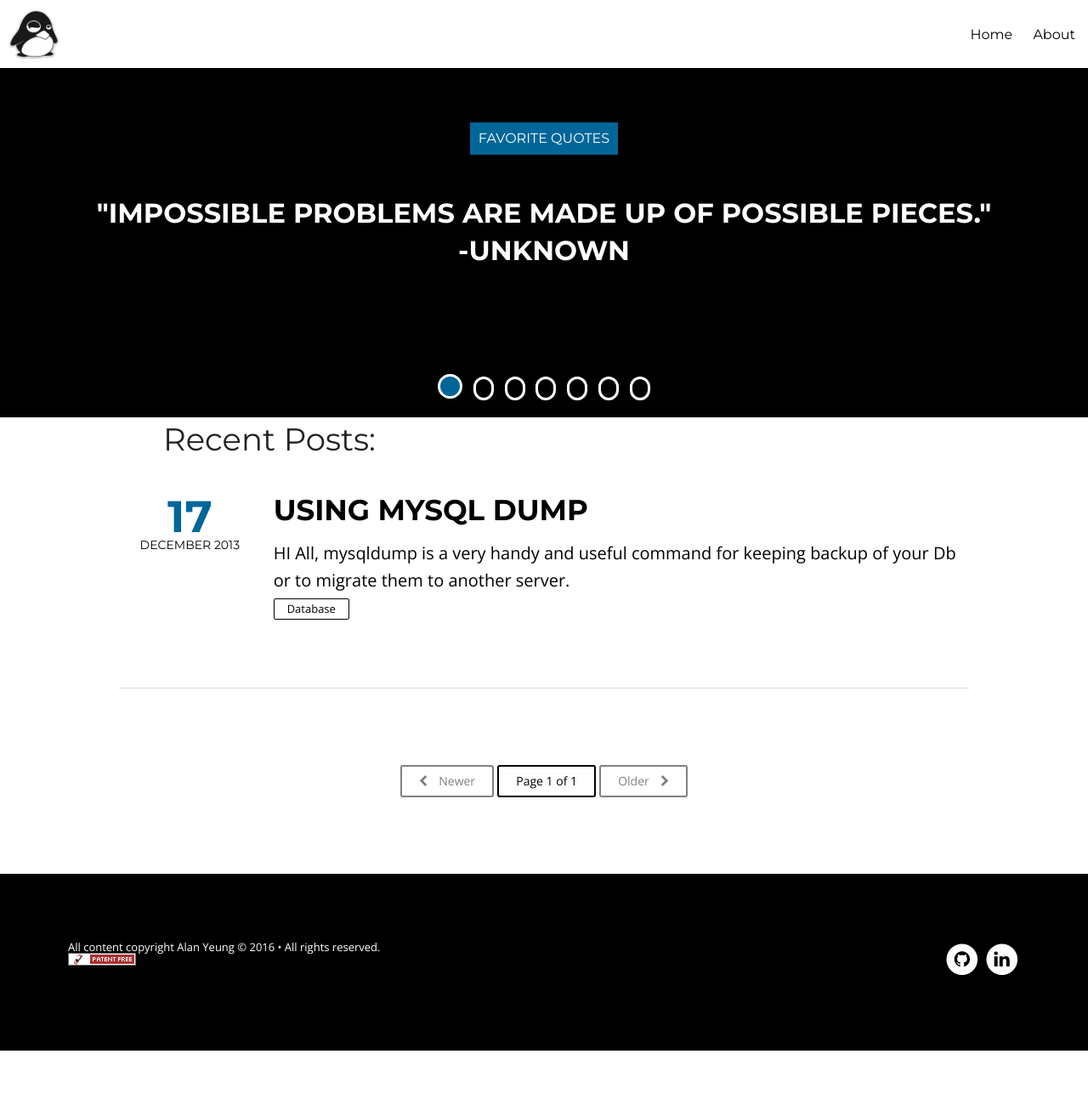
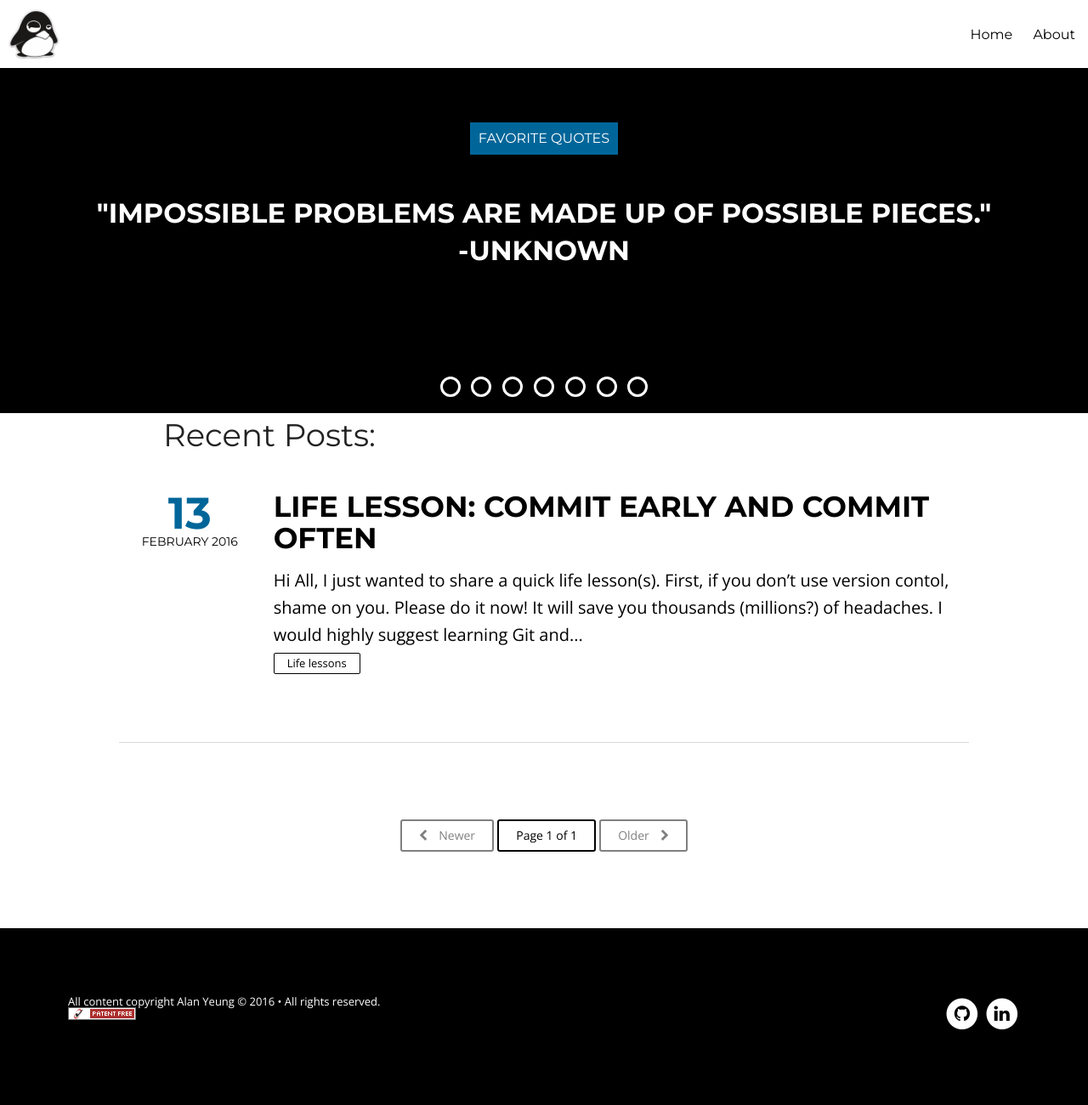
Before and after one commit to yeungalan0/yeungalan0.github.io, a Jekyll site: the page built from index.html, in a window 1280 px wide. Shown: the whole page at 85% size. Built offline with Jekyll 4.4.1, drawn with Linux system fonts in a browser that asks for light colours; nearby versions of some CDN libraries; the list of posts is cut into pages by our own code; before the commit the page ends 1236 px from its top, so only the background shows below that.

Commit message:
Added image, made life lessons post, and fixed some css issues in posts

```diff
--- a/_posts/2013-12-17-using-mysql-dump.md
+++ /dev/null
@@ -1,13 +0,0 @@
----
-author: ameyjadiye
-layout: post
-title: "Using MySQL dump"
-date: 2013-12-17 20:00
-category : Database
-comments: true
-tags:
-- database
-- mysql
----
-
-HI All, mysqldump is a very handy and useful command for keeping backup of your Db or to migrate them to another server.
--- /dev/null
+++ b/_posts/2016-02-13-life-lesson-0.md
@@ -0,0 +1,25 @@
+---
+author: Alan Yeung
+layout: post
+title: "Life Lesson: Commit early and commit often"
+date: 2016-02-13 20:00
+category: Life Lessons
+comments: true
+tags:
+- life lessons
+---
+
+Hi All,
+
+I just wanted to share a quick life lesson(s).
+
+First, if you don't use version contol, shame on you. Please do it now! It will save you thousands (millions?) of headaches. I would highly suggest [learning Git](https://try.github.io/levels/1/challenges/1) and then integrating it with [Github](https://github.com/)!
+
+Next, if you do use version control, yay! You'll have less headaches in life (I guarantee it). However, even with version control problems will still happen, so I offer you this advice, commit code early and commit code often. You never know when a small change you made in your _config.yml file will break your webpage hours later because Jekyll can't automatically update config file changes, and you bang your head on the table reverting all your changes in several different files trying to find the problem (just a hypothetical example).
+
+#So in summary:#
+1. Get and use a version control system!
+2. Commit code early and commit often!
+
+"Anyone who has never made a mistake has never tried anything new."
+- Albert Einstein
--- a/assets/css/post.css
+++ b/assets/css/post.css
@@ -205,7 +205,7 @@ html, body, .notepad-post-container, .notepad-post-header {
         margin-left: auto;
         margin-right: auto; }
       .post-template .notepad-post-content > div:not(.notepad-post-title) p {
-        margin: 0 auto 2em auto;
+        margin: 0 auto 1em auto;
         max-width: 56.25rem;
         font-size: 1.125rem; }
         .post-template .notepad-post-content > div:not(.notepad-post-title) p:first-child {
@@ -444,13 +444,13 @@ html, body, .notepad-post-container, .notepad-post-header {
     @media only screen and (min-width: 70em) {
       .notepad-page-title .notepad-post-meta-simple,
       .notepad-post-title-simple .notepad-post-meta-simple {
-        padding-top: 8.75rem;
-        padding-bottom: 5.625rem; } }
+        padding-top: 8rem;
+        padding-bottom: 2rem; } }
     @media only screen and (min-width: 90em) {
       .notepad-page-title .notepad-post-meta-simple,
       .notepad-post-title-simple .notepad-post-meta-simple {
-        padding-top: 10rem;
-        padding-bottom: 6.25rem; } }
+        padding-top: 8rem;
+        padding-bottom: 2rem; } }
 
 /* Page conent */
 .notepad-page-content {
```
Also changed, not shown: categories.html (added, +39 -0 lines), index.html (+3 -4 lines), images/alan_yeung.jpg (added), 1 other file.
